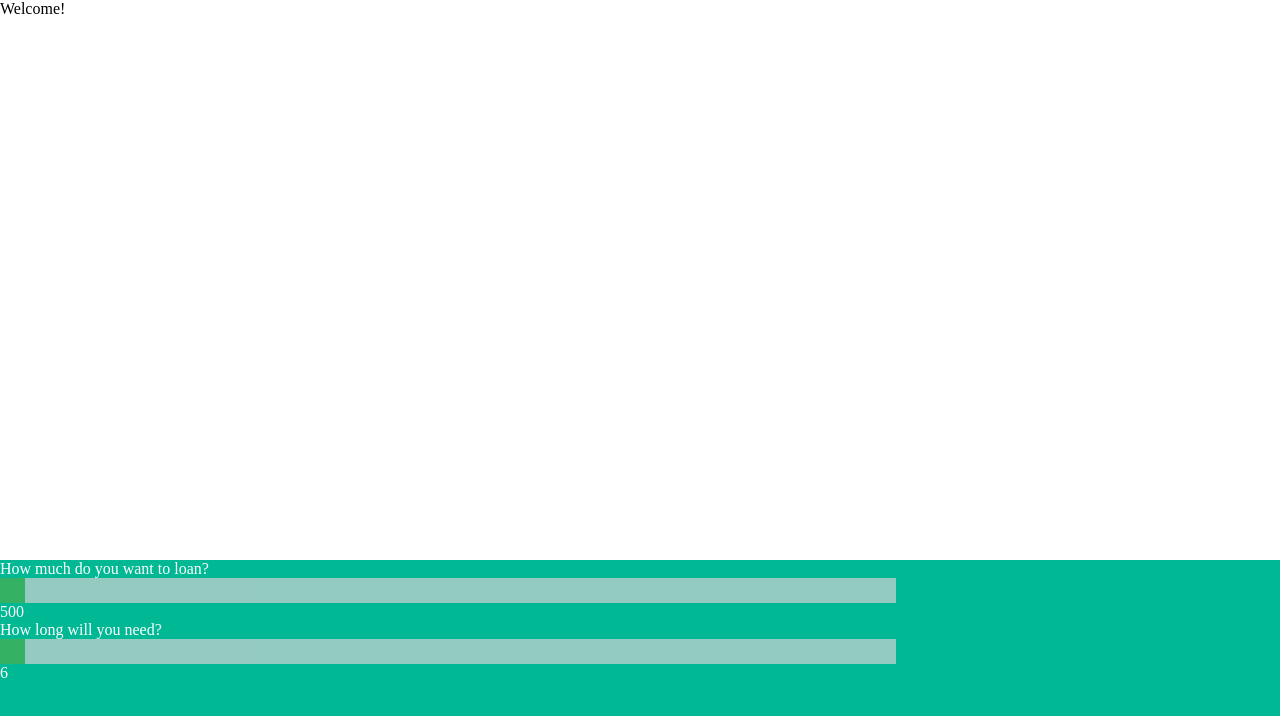
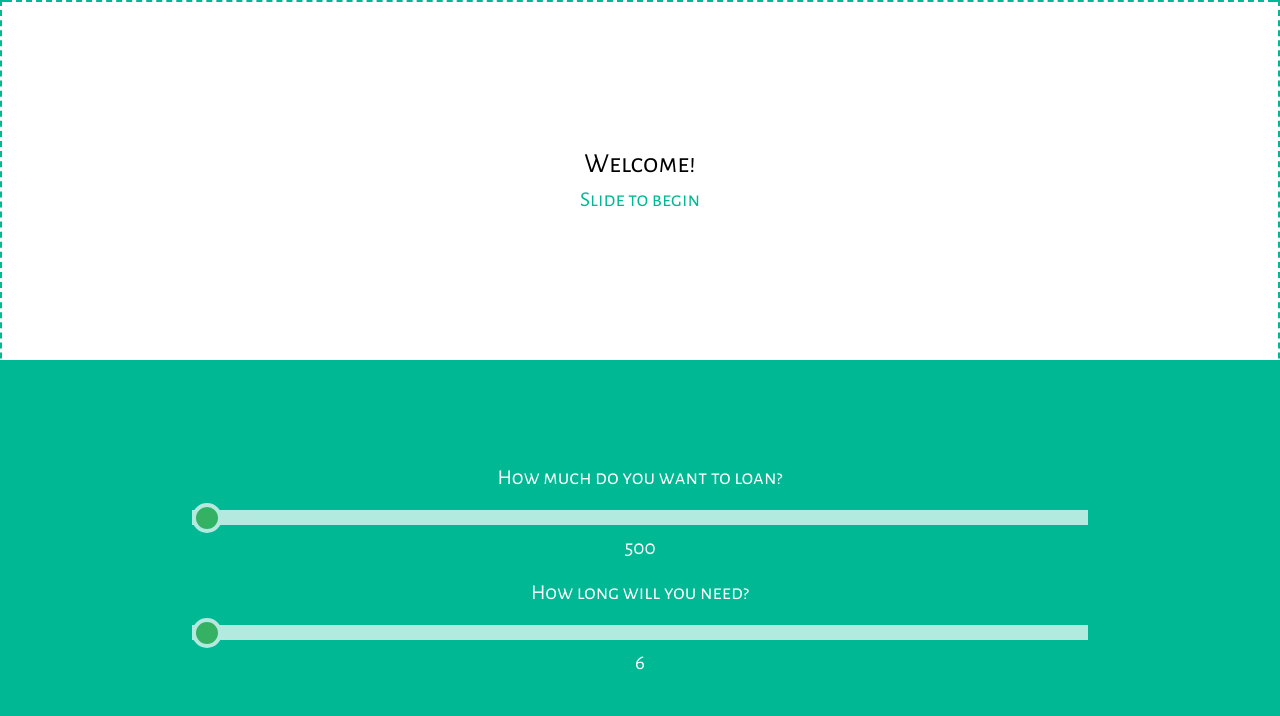
Before and after one commit to AdusparxAdith/LoanApp, a React (Create React App) app: page / in a window 1280 px wide. Shown: the top 716 px of the page. Built offline with nearby package versions, Linux system fonts and the light colour scheme.

Commit message:
Stable UI - first commit

```diff
--- a/src/App.css
+++ b/src/App.css
@@ -1,50 +1,92 @@
+@import url("https://fonts.googleapis.com/css?family=Alegreya+Sans+SC&display=swap");
+
 * {
   margin: 0;
   padding: 0;
   border: 0;
+  font-family: "Alegreya Sans SC", sans-serif;
   font-size: 100%;
   vertical-align: baseline;
+  box-sizing: border-box;
 }
 
 .wrapper {
-  background: yellow;
   height: 100vh;
 }
 
+/* DASHBOARD */
 .dashBoard {
   background: white;
+  height: 45vh;
+  position: relative;
+  border-top: 2px dashed #00b894;
+  width: 99vw;
+  margin: 0 auto;
+}
+
+.borderClass {
   height: 70vh;
+  width: 100%;
+  background: white;
+  display: inline-block;
+  position: absolute;
+  z-index: -1;
+  border: 2px dashed #00b894;
 }
+
+.highlight {
+  color: #00b894;
+}
+
+.loss {
+  color: #ff7675;
+}
+.focusContent {
+  position: absolute;
+  top: 50%;
+  left: 50%;
+  font-size: 1.5rem;
+  text-align: center;
+  transform: translate(-50%, -50%);
+}
+/* FOOTER  */
 
 .footerBoard {
   background: #00b894;
-  height: 30vh;
+  height: 55vh;
+  border-radius: 20px 20px 0 0;
   color: white;
   display: flex;
-  flex-direction: column;
+  align-items: center;
+  justify-content: center;
 }
 
+.footerSection {
+  display: flex;
+  padding: 10px;
+  flex-direction: column;
+  justify-content: space-around;
+  align-items: center;
+}
 /* Slider */
 .slider {
   -webkit-appearance: none;
   width: 70vw;
-  height: 25px;
-  background: #d3d3d3;
+  height: 15px;
+  background: white;
   outline: none;
   opacity: 0.7;
   -webkit-transition: 0.2s;
   transition: opacity 0.2s;
 }
 
-.slider:hover {
-  opacity: 1;
-}
-
 .slider::-webkit-slider-thumb {
   -webkit-appearance: none;
   appearance: none;
-  width: 25px;
-  height: 25px;
+  border: 4px solid white;
+  border-radius: 50%;
+  width: 30px;
+  height: 30px;
   background: #4caf50;
   cursor: pointer;
 }
@@ -52,6 +94,31 @@
 .slider::-moz-range-thumb {
   width: 25px;
   height: 25px;
+
+  border-radius: 100px;
   background: #4caf50;
   cursor: pointer;
 }
+
+/* INPUT SECTION */
+
+.inputSection {
+  display: flex;
+  flex-direction: column;
+  align-items: center;
+  padding: 20px;
+}
+
+.inputSection input {
+  margin-bottom: 10px;
+}
+
+/* MEDIA QUERIES */
+@media only screen and (min-width: 1200px) {
+  * {
+    font-size: 1.15rem;
+  }
+  .footerBoard {
+    border-radius: 0%;
+  }
+}
--- a/src/App.js
+++ b/src/App.js
@@ -1,5 +1,5 @@
 import React from "react";
-import Dashboard from "./components/Dashboard";
+import Dashboard from "./components/Layout/Dashboard";
 import "./App.css";
 import { UserProvider } from "./components/Context/user-context";
 
--- a/src/components/Dashboard.js
+++ /dev/null
@@ -1,31 +0,0 @@
-import React, { Fragment } from "react";
-import Footer from "./Footer";
-import { UserConsumer } from "./Context/user-context";
-
-const Dashboard = () => {
-  const getResult = sliderState => {
-    console.log(sliderState);
-  };
-  return (
-    <UserConsumer>
-      {({ result: { interestRate, monthlyPayment, numPayments } }) => (
-        <Fragment>
-          <div className="dashBoard">
-            {monthlyPayment ? (
-              <p>
-                You have to pay {monthlyPayment ? monthlyPayment.amount : null}{" "}
-                per month for {numPayments} months, at an interest rate of{" "}
-                {interestRate}
-              </p>
-            ) : (
-              <p>Welcome! </p>
-            )}
-          </div>
-          <Footer getResult={getResult} />
-        </Fragment>
-      )}
-    </UserConsumer>
-  );
-};
-
-export default Dashboard;
--- a/src/components/Footer.js
+++ /dev/null
@@ -1,36 +0,0 @@
-import React from "react";
-import Slider from "./Slider";
-import { UserConsumer } from "./Context/user-context";
-
-const Footer = () => {
-  const amountSliderRange = {
-    minValue: 500,
-    maxValue: 5000
-  };
-  const durationSliderRange = {
-    minValue: 6,
-    maxValue: 24
-  };
-  return (
-    <UserConsumer>
-      {({ loanValue, updateLoanValue, durationValue, updateDurationValue }) => (
-        <div className="footerBoard">
-          <p>How much do you want to loan?</p>
-          <Slider
-            range={amountSliderRange}
-            value={loanValue}
-            updateValue={updateLoanValue}
-          />
-          <p>How long will you need?</p>
-          <Slider
-            range={durationSliderRange}
-            value={durationValue}
-            updateValue={updateDurationValue}
-          />
-        </div>
-      )}
-    </UserConsumer>
-  );
-};
-
-export default Footer;
--- /dev/null
+++ b/src/components/Layout/Dashboard.js
@@ -0,0 +1,42 @@
+import React, { Fragment } from "react";
+import Footer from "../Layout/Footer";
+import { UserConsumer } from "../Context/user-context";
+
+const Dashboard = () => {
+  const convert = amount => {
+    return `USD ${amount} `;
+  };
+  return (
+    <UserConsumer>
+      {({ result: { interestRate, monthlyPayment, numPayments } }) => (
+        <Fragment>
+          <div className="borderClass" />
+          <div className="dashBoard">
+            {monthlyPayment ? (
+              <p className="focusContent">
+                You have to pay{" "}
+                <span
+                  className={`highlight ${interestRate > 0.4 ? "loss" : ""}`}
+                >
+                  {monthlyPayment ? convert(monthlyPayment.amount) : null}
+                </span>{" "}
+                per month for {numPayments} months, at an interest rate of{" "}
+                {interestRate}
+              </p>
+            ) : (
+              <p className="focusContent">
+                Welcome!
+                <br />
+                <span className="highlight"> Slide to begin</span>{" "}
+              </p>
+            )}
+          </div>
+
+          <Footer />
+        </Fragment>
+      )}
+    </UserConsumer>
+  );
+};
+
+export default Dashboard;
--- /dev/null
+++ b/src/components/Layout/Footer.js
@@ -0,0 +1,38 @@
+import React from "react";
+import Slider from "../Slider";
+import { UserConsumer } from "../Context/user-context";
+
+const Footer = () => {
+  const amountSliderRange = {
+    minValue: 500,
+    maxValue: 5000
+  };
+  const durationSliderRange = {
+    minValue: 6,
+    maxValue: 24
+  };
+  return (
+    <UserConsumer>
+      {({ loanValue, updateLoanValue, durationValue, updateDurationValue }) => (
+        <div className="footerBoard">
+          <div className="footerSection">
+            <p>How much do you want to loan?</p>
+            <Slider
+              range={amountSliderRange}
+              value={loanValue}
+              updateValue={updateLoanValue}
+            />
+            <p>How long will you need?</p>
+            <Slider
+              range={durationSliderRange}
+              value={durationValue}
+              updateValue={updateDurationValue}
+            />
+          </div>
+        </div>
+      )}
+    </UserConsumer>
+  );
+};
+
+export default Footer;
--- a/src/components/Slider.js
+++ b/src/components/Slider.js
@@ -9,7 +9,7 @@ const Slider = ({ range: { minValue, maxValue }, value, updateValue }) => {
 
   return (
     <Fragment>
-      <Fragment>
+      <div className="inputSection">
         <input
           type="range"
           min={minValue}
@@ -19,8 +19,8 @@ const Slider = ({ range: { minValue, maxValue }, value, updateValue }) => {
           id="myRange"
           onChange={event => handleChange(updateValue, event)}
         />
-      </Fragment>
-      <p>{value}</p>
+        <p> {value}</p>
+      </div>
     </Fragment>
   );
 };
```
